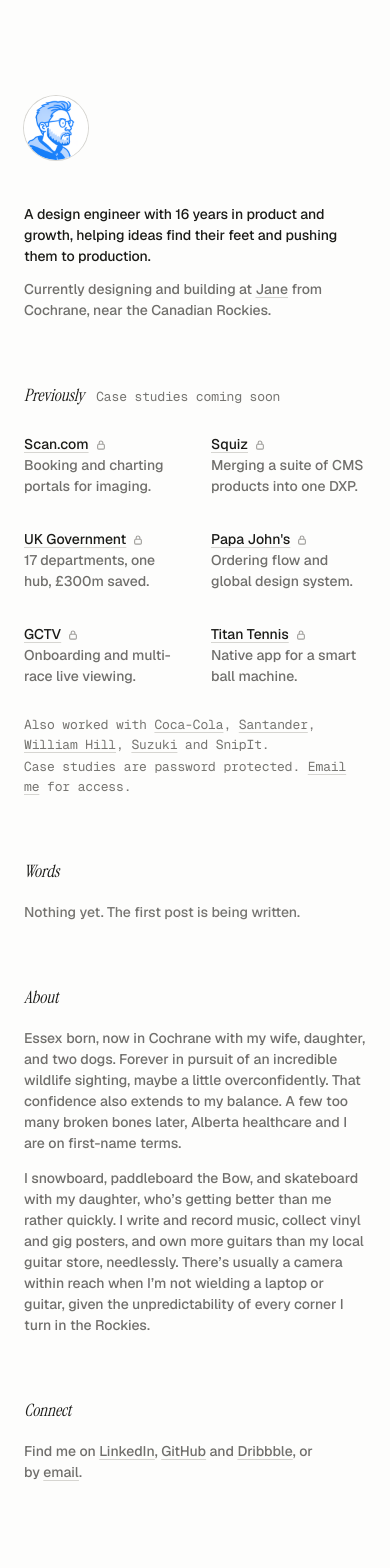
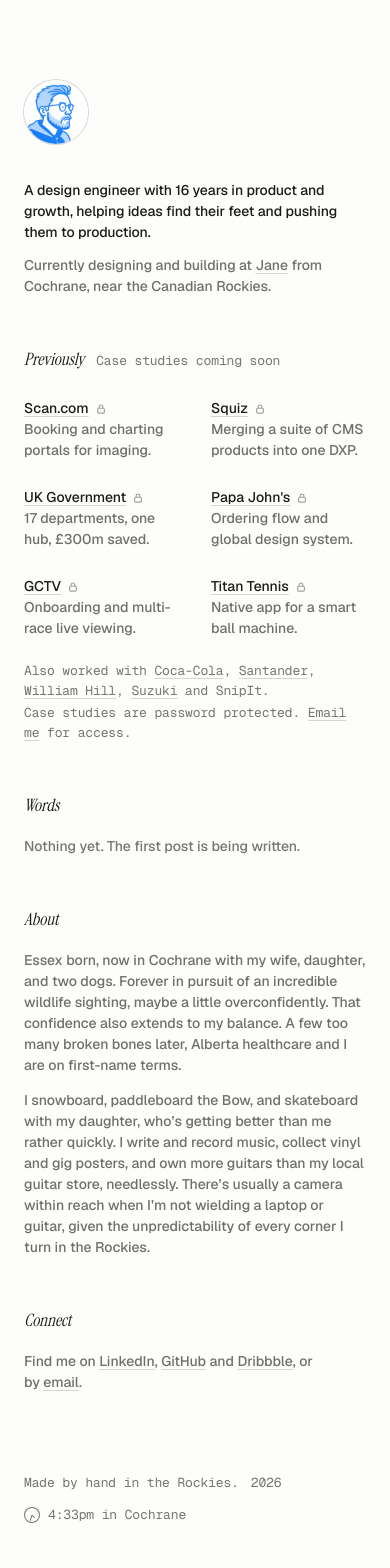
Before and after one commit to elliot-rylands/2026-Q3-Portfolio, a Next.js app: page / in a window 390 px wide. Shown: the top 1568 px of the page. Built offline with nearby package versions, Linux system fonts and the light colour scheme.

Commit message:
Tighten vertical rhythm slightly
Co-Authored-By: Claude Opus 5.5 <noreply@anthropic.com>
Claude-Session: https://claude.ai/code/session_01KdoiH8mDAeyEcUw3XcwFzH

```diff
--- a/app/globals.css
+++ b/app/globals.css
@@ -215,3 +215,16 @@ footer { margin-top: 136px; }
 
 .label-row { display: flex; align-items: baseline; gap: 12px; flex-wrap: wrap; }
 .label-aside { font-family: var(--mono); font-size: 13px; line-height: 20px; font-weight: 400; letter-spacing: -0.01em; color: var(--low); }
+
+/* Slightly tighter rhythm */
+.page { padding-block: 128px 72px; }
+.prose h1 { margin-bottom: 24px; }
+.section { margin-top: 68px; }
+.grid6 { row-gap: 26px; }
+.note { margin-top: 22px; }
+footer { margin-top: 104px; }
+@media (max-width: 560px) {
+  .page { padding-block: 80px 48px; }
+  .section { margin-top: 52px; }
+  footer { margin-top: 80px; }
+}
```
